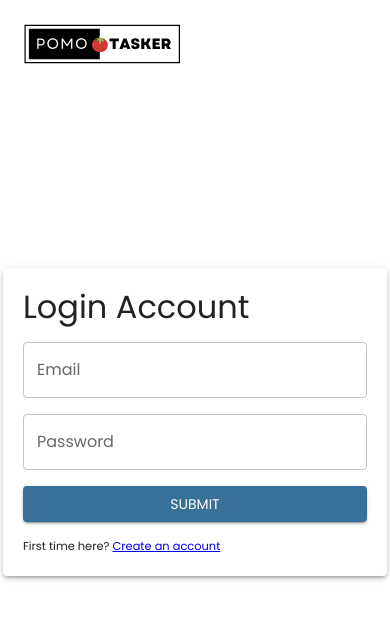
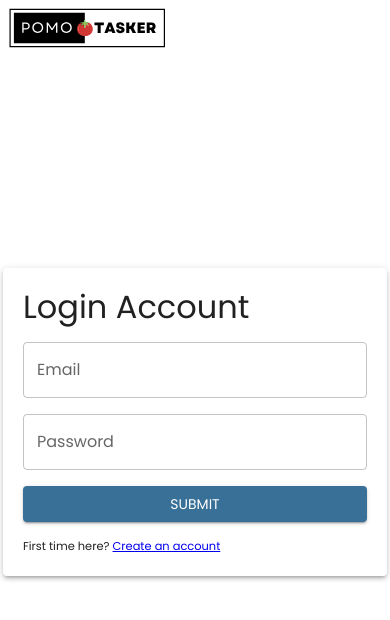
Before and after one commit to alexandramj92/pomodoro-timer, a React (Create React App) app: page /login in a window 390 px wide. Shown: the top 620 px of the page. Built offline with nearby package versions, Linux system fonts and the light colour scheme; no server answers.

Commit message:
adjusted logo placement on login and signup pages

```diff
--- a/src/pages/Login.tsx
+++ b/src/pages/Login.tsx
@@ -44,10 +44,22 @@ export const Login = () => {
   };
 
   return (
-    <Box width='100%' height='100vh' display='flex' alignItems='center' justifyContent='center'>
-       <Box left={0} position="absolute" top={0} height={200} marginTop={-7}>
-          <Logo />
-        </Box>
+    <Box
+      width="100%"
+      height="100vh"
+      display="flex"
+      alignItems="center"
+      justifyContent="center"
+    >
+      <Box
+        left={isMobile ? -15 : 0}
+        position="absolute"
+        top={0}
+        height={200}
+        marginTop={isMobile ? -9 : -7}
+      >
+        <Logo />
+      </Box>
       <Paper
         sx={{
           width: isMobile ? "auto" : "500px",
--- a/src/pages/Signup.tsx
+++ b/src/pages/Signup.tsx
@@ -26,6 +26,7 @@ export const Signup = () => {
     username: "",
   });
   const { email, password, username } = inputValue;
+
   const handleOnChange = (e: React.ChangeEvent<HTMLInputElement>) => {
     const { name, value } = e.target;
     setInputValue({
@@ -54,9 +55,15 @@ export const Signup = () => {
       alignItems="center"
       justifyContent="center"
     >
-      <Box left={0} position="absolute" top={0} height={200} marginTop={-9}>
-          <Logo />
-        </Box>
+      <Box
+        left={isMobile ? -15 : 0}
+        position="absolute"
+        top={0}
+        height={200}
+        marginTop={isMobile ? -9 : -7}
+      >
+        <Logo />
+      </Box>
       <Paper
         sx={{
           width: isMobile ? "auto" : "500px",
```
